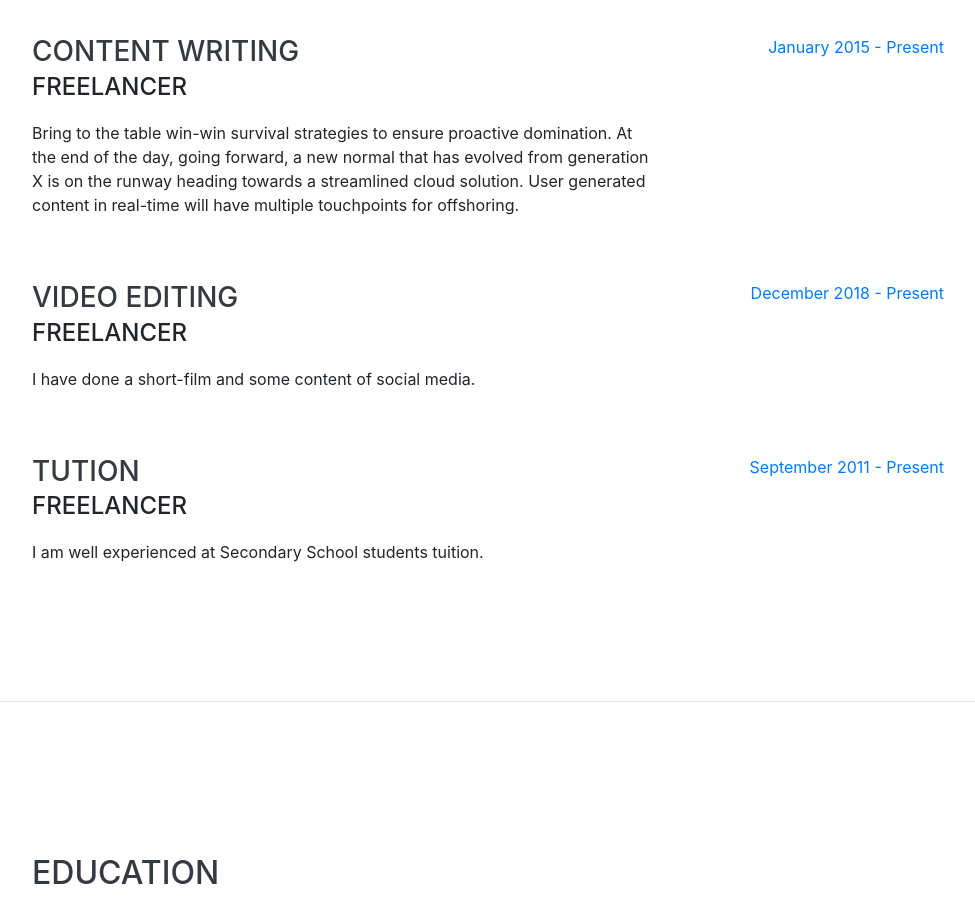
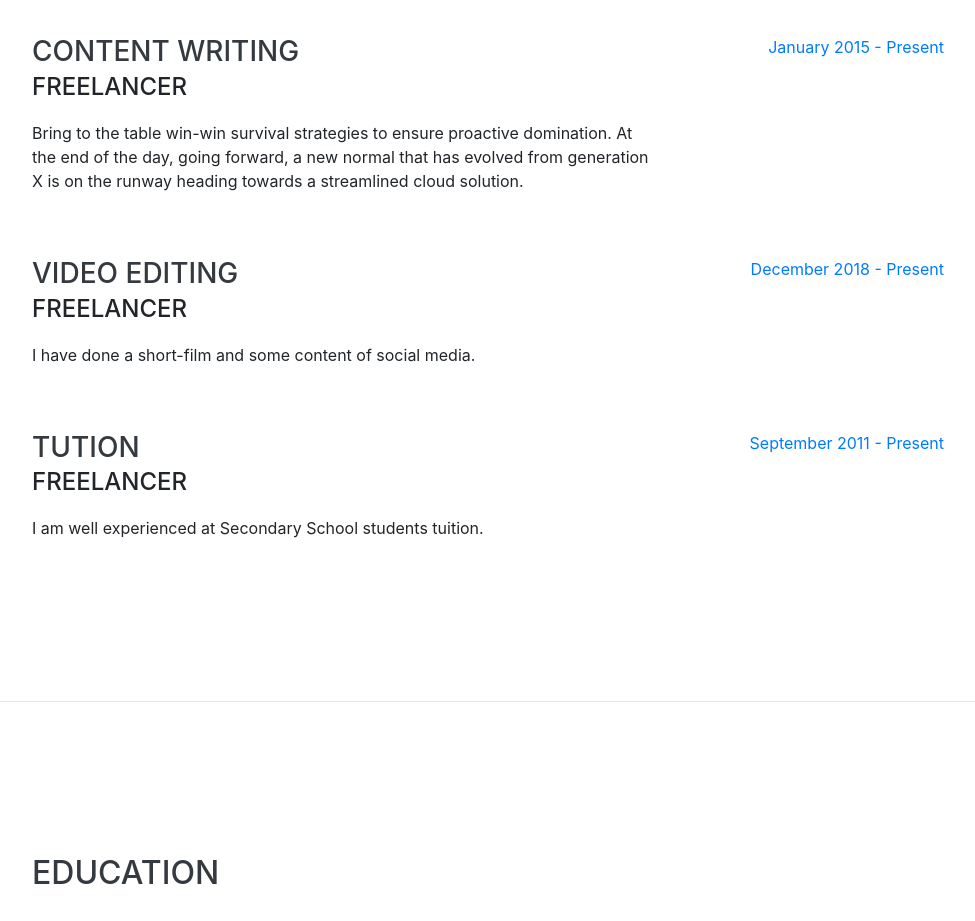
Before and after one commit to saajiidi/saajiidi.github.io, a website with bundled scripts: page index.html in a window 1280 px wide. Shown: the part 900-1821 px from the top of the page, without its empty margins (288-1263 px from the left). Built offline with nearby package versions, Linux system fonts and the light colour scheme; a web font is replaced by a local one.

Commit message:
Update index.html

```diff
--- a/index.html
+++ b/index.html
@@ -115,7 +115,8 @@
             <h3 class="mb-0">Content Writing</h3>
             <div class="subheading mb-3">Freelancer</div>
             <p>Bring to the table win-win survival strategies to ensure proactive domination.
-			At the end of the day, going forward, a new normal that has evolved from generation X is on the runway heading towards a streamlined cloud solution. User generated content in real-time will have multiple touchpoints for offshoring.</p>
+      At the end of the day, going forward, a new normal that has evolved from generation X is on the runway heading
+      towards a streamlined cloud solution. </p>
           </div>
           <div class="resume-date text-md-right">
             <span class="text-primary">January 2015 - Present</span>
```
